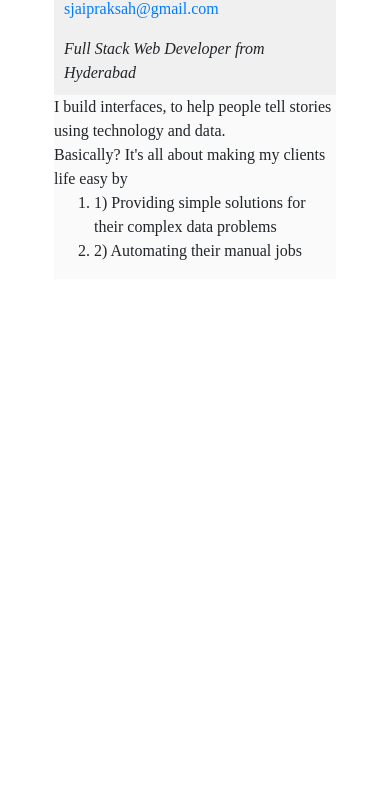
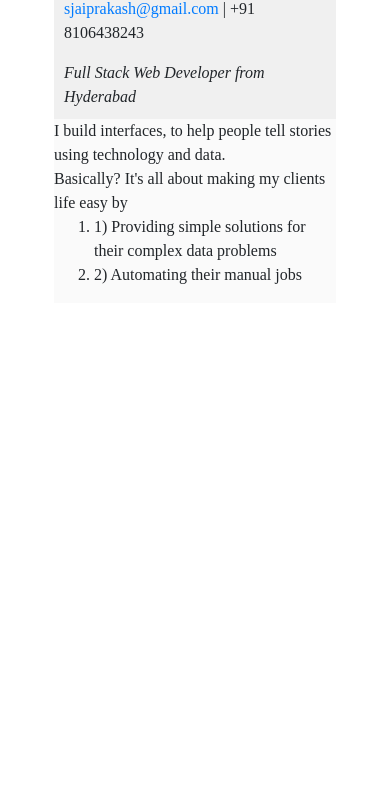
Before and after one commit to jpsiyyadri/nodeapp, a website: page public/index.html in a window 390 px wide. Shown: the part 55-844 px from the top of the page. Drawn offline with nearby package versions, Linux system fonts and the light colour scheme; files that its build step writes are made by us from their sources; a web font is replaced by a local one.

Commit message:
ADDED: phone

```diff
--- a/public/index.html
+++ b/public/index.html
@@ -14,7 +14,8 @@
             <h3 class="">Hi! I'm Jai Prakash.</h3>
             <div>
                 <address>
-                    <a href="mailto:sjaipraksah@gmail.com">sjaipraksah@gmail.com</a>
+                    <a href="mailto:sjaipraksah@gmail.com">sjaiprakash@gmail.com</a>
+                     | +91 8106438243
                 </address>
             </div>
             <p class="margin-0 font-italic">Full Stack Web Developer from Hyderabad</p>
```
